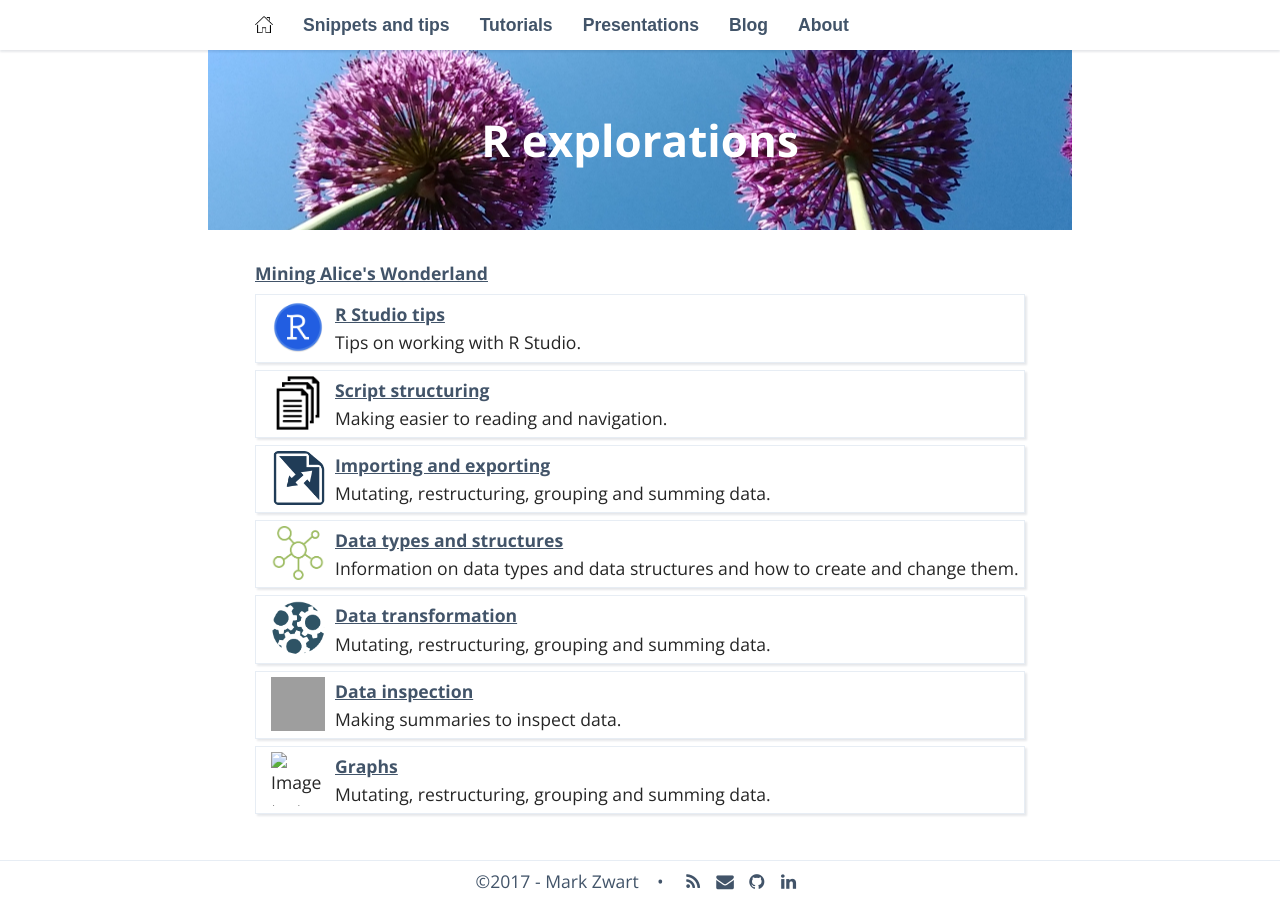
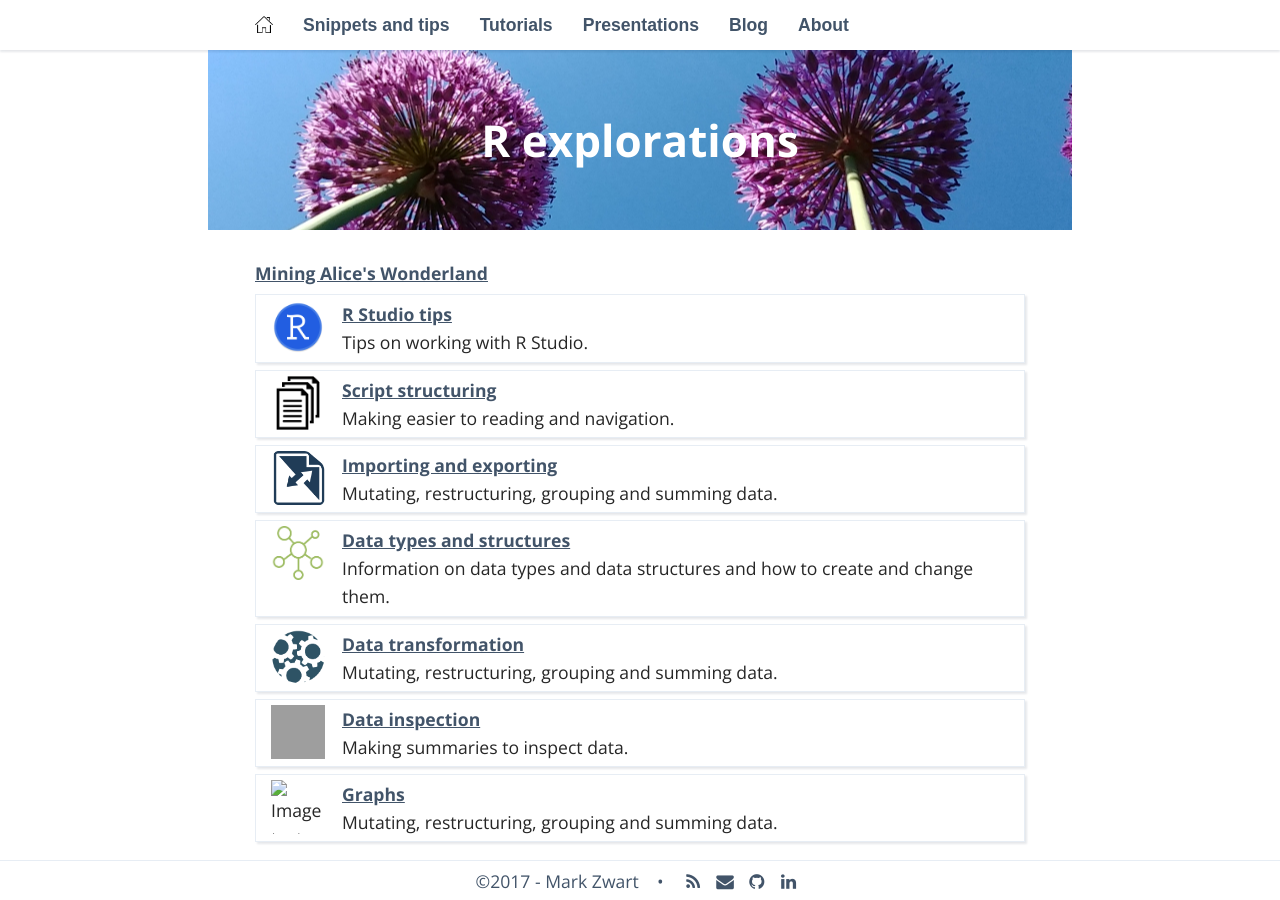
Before and after one commit to mark-me/mark-me.github.io, a Jekyll site: the page built from _pages/snippets-and-tips_diff.md, in a window 1280 px wide. Built offline with Jekyll 4.4.1, drawn with Linux system fonts in a browser that asks for light colours; nearby versions of some CDN libraries; some web fonts are replaced; our own code applies the rules of GitHub Pages for plain Markdown files; comment, search, counter and statistics services are not loaded; grey boxes are pictures that could not be loaded.

Commit message:
Update _layout.scss

```diff
--- a/_sass/_layout.scss
+++ b/_sass/_layout.scss
@@ -111,9 +111,11 @@ blogtext{
 }
 .index_item_left {
   flex: initial;
+  margin-right: 7px;
 }
 .index_item_right > div {
   flex: 1; /*grow*/
+  margin-left: 7px;
 }
 
 /**
```
